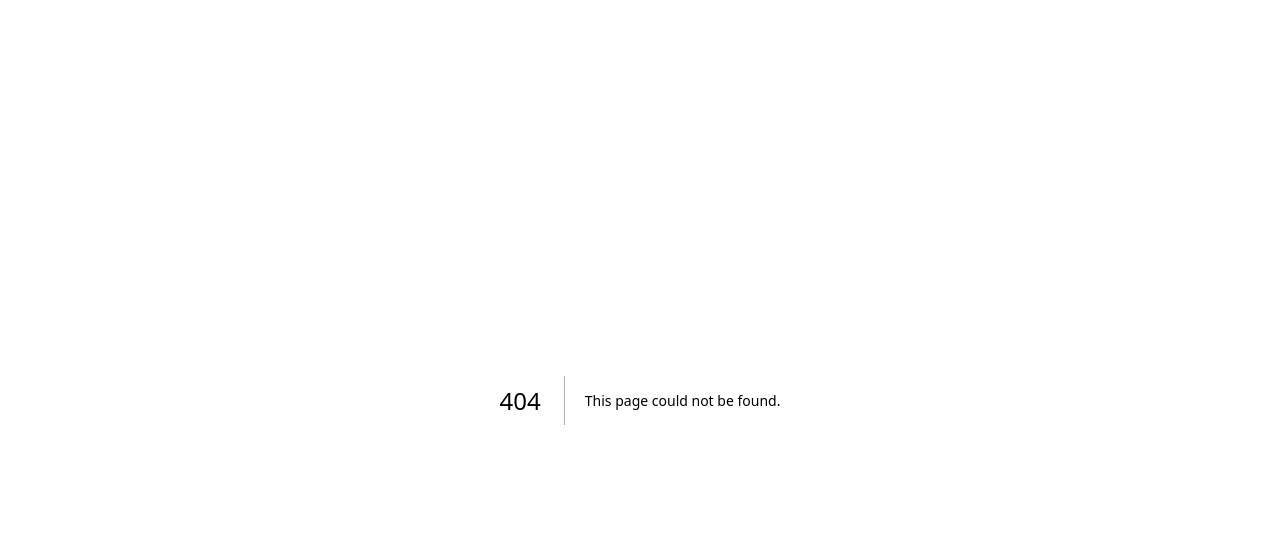
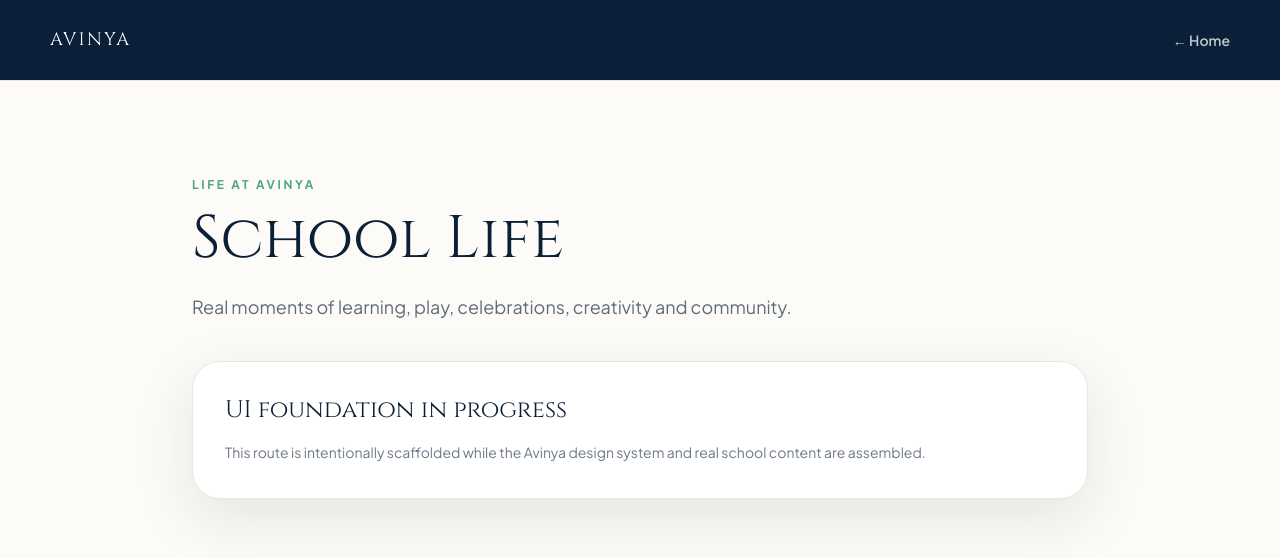
Before and after one commit to vaniedutrust-coder/avinya-vidya-mandir., a Next.js app: page /life-at-avinya in a window 1280 px wide. Before the commit this address had no page. Shown: the top 558 px of the page. Built offline with nearby package versions, Linux system fonts and the light colour scheme.

Commit message:
feat: scaffold Avinya public routes

```diff
--- /dev/null
+++ b/app/life-at-avinya/page.tsx
@@ -0,0 +1,5 @@
+import { SectionPage } from "../../components/section-page";
+
+export default function Page() {
+  return <SectionPage eyebrow="Life at Avinya" title="School Life" description="Real moments of learning, play, celebrations, creativity and community." />;
+}
```
